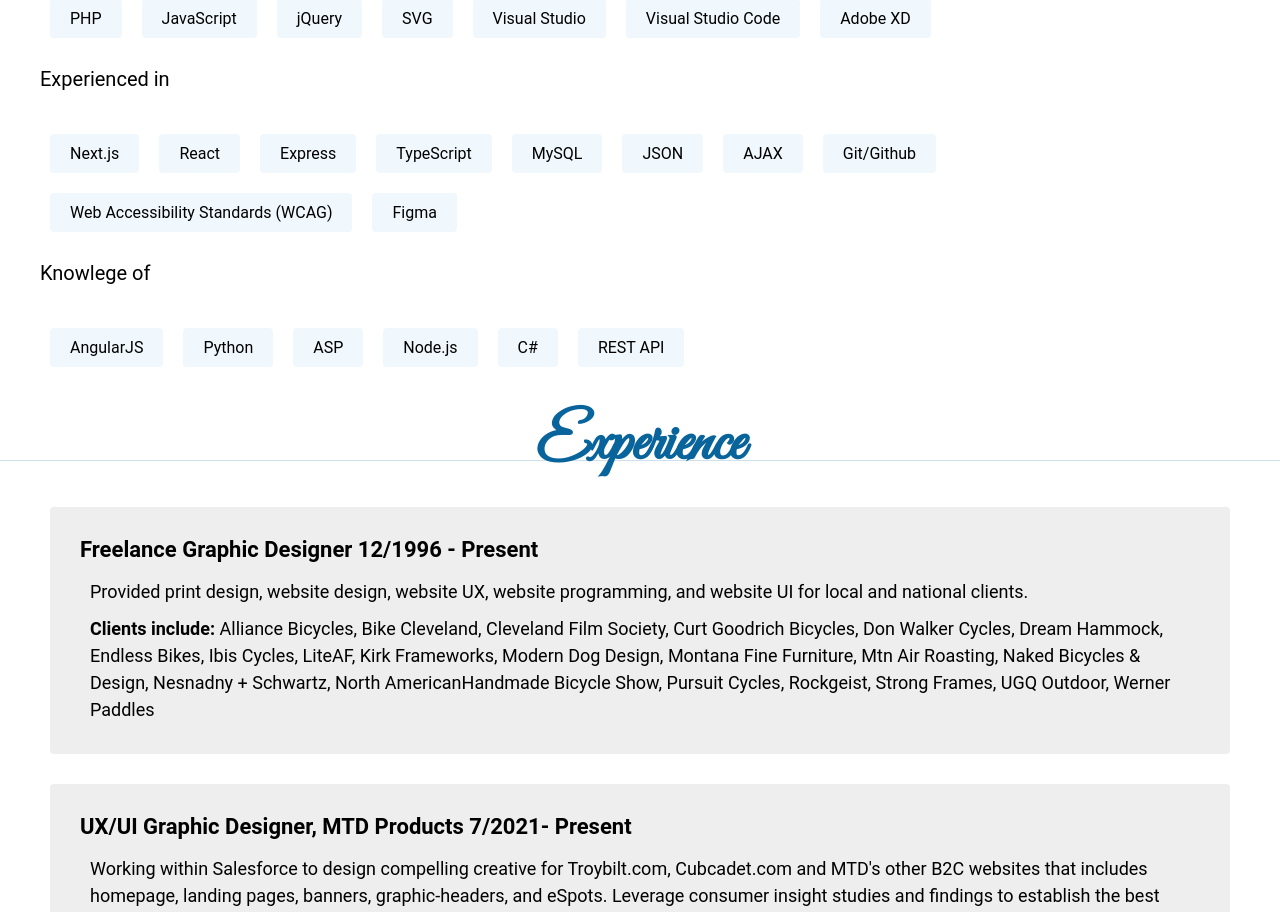
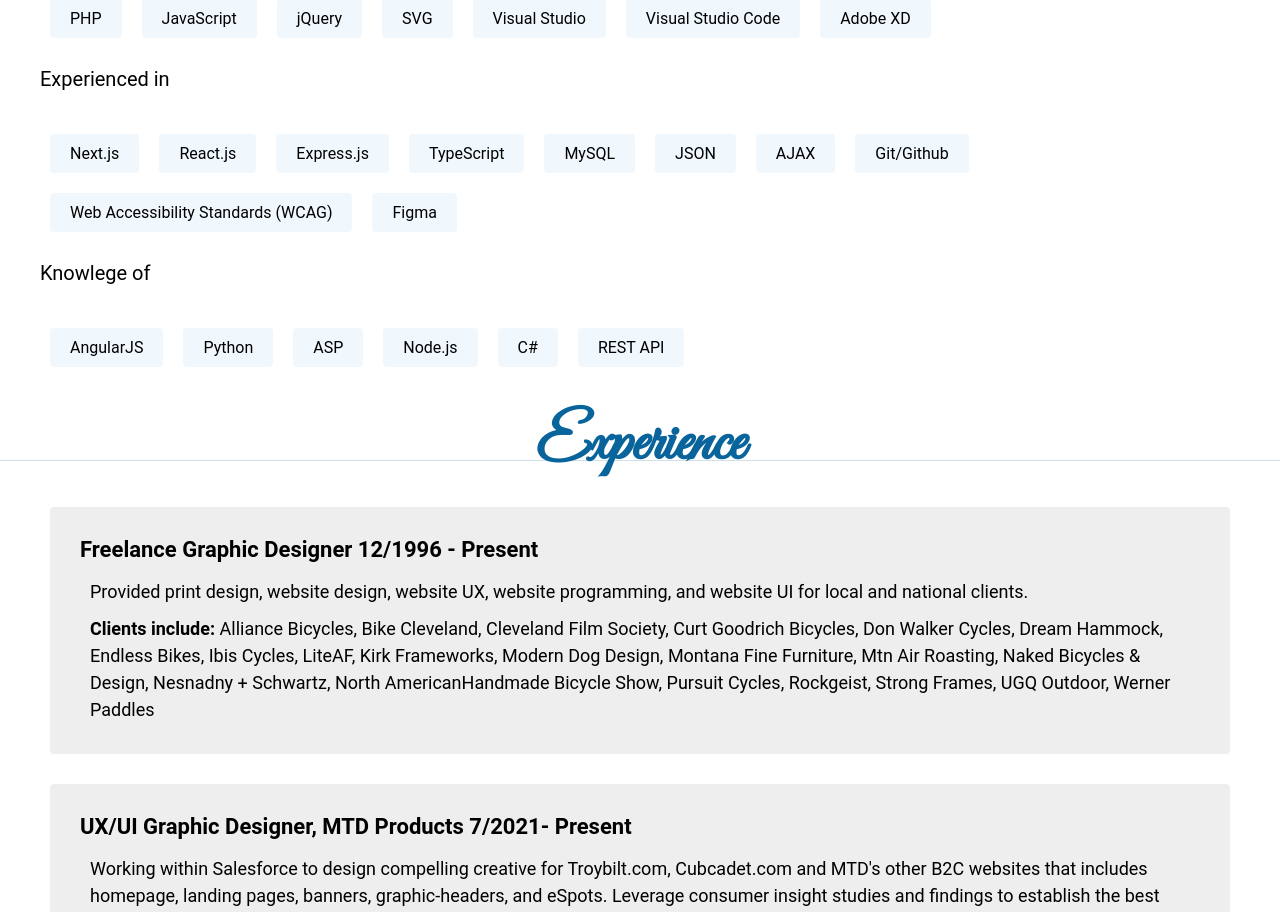
Before and after one commit to theckeler/consume, a Next.js app: page /about in a window 1280 px wide. Shown: the part 1112-2024 px from the top of the page. Built offline with nearby package versions, Linux system fonts and the light colour scheme.

Commit message:
adding js

```diff
--- a/pages/about/index.js
+++ b/pages/about/index.js
@@ -109,8 +109,8 @@
           <p>Experienced in</p>
           <ul className={styles.list}>
             <li>Next.js</li>
-            <li>React</li>
-            <li>Express</li>
+            <li>React.js</li>
+            <li>Express.js</li>
             <li>TypeScript</li>
             <li>MySQL</li>
             <li>JSON</li>
```
